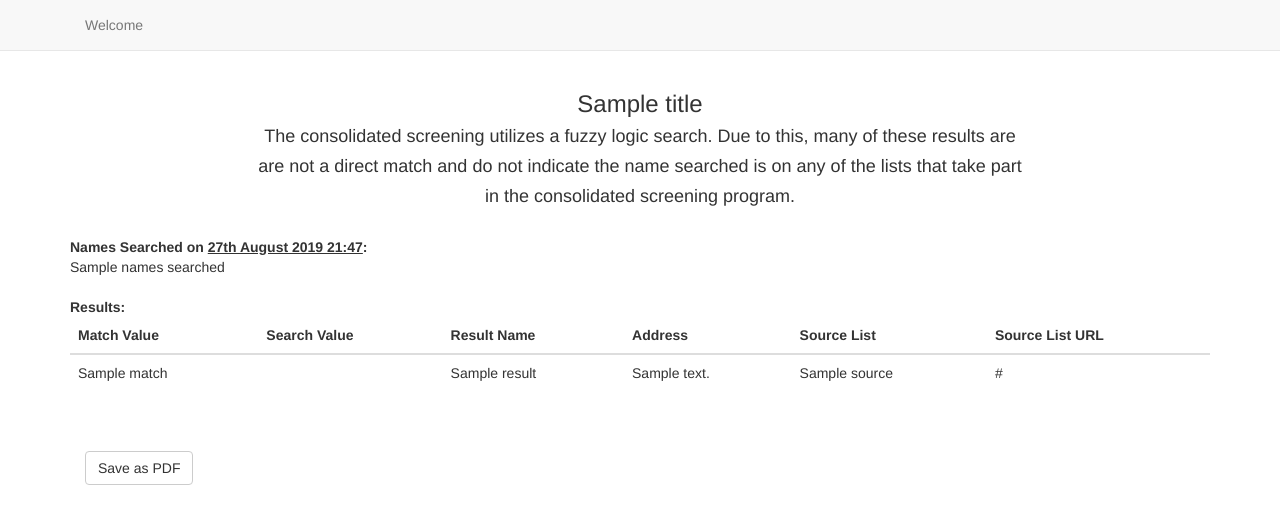
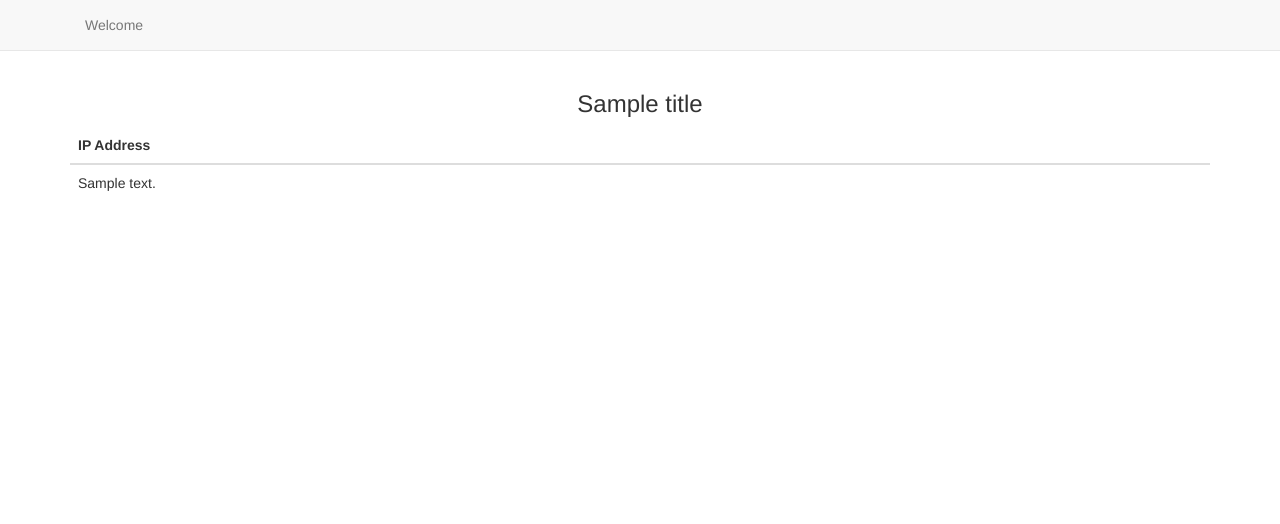
Before and after one commit to sherdwhite/python_challenge, a Django app: template templates/PythonChallengeApp/results.html in a window 1280 px wide. Shown: the top 524 px of the page. Run offline with Django 3.2, Linux system fonts and the light colour scheme; tables that the repository leaves empty hold one stand-in row (values such as "Sample post"); the template is opened without the code that fills it: values that come from a table or form of the project are taken from there, most other values are stand-ins (such as "Sample title", 1, 10 or a date in 2020); parts of the project's set-up code (start-up, migrations or seed data) failed here and were passed over; some libraries are stand-ins or nearby versions.

Commit message:
Basic Django UI Framework in.

```diff
--- a/Django/urls.py
+++ b/Django/urls.py
@@ -16,10 +16,12 @@ Including another URLconf
 from django.conf.urls import url
 from django.contrib import admin
 from django.conf.urls import include
+
 # from PythonChallengeApp import views   # removed, now using relative URLs for future proofing
 
 urlpatterns = [
-    #url(r'^$',views.index,name='index'),   #only needed if you want the base url to display index
-    url(r'^PythonChallenge/', include('PythonChallengeApp.urls')),  # makes visible urls start with ConsolidatedScreening
+    # url(r'^$',views.index,name='index'),   #only needed if you want the base url to display index
+    url(r'^PythonChallenge/', include('PythonChallengeApp.urls')),
+    # makes visible urls start with PythonChallenge
     url(r'^admin/', admin.site.urls),
 ]
--- a/PythonChallengeApp/admin.py
+++ b/PythonChallengeApp/admin.py
@@ -1,6 +1,4 @@
-from django.contrib import admin
-from PythonChallengeApp.models import InputFile
-from django.contrib import admin
+from PythonChallengeApp.models import IPAddresses
 from django.contrib import admin
 
-admin.site.register(InputFile)
+admin.site.register(IPAddresses)
--- a/PythonChallengeApp/models.py
+++ b/PythonChallengeApp/models.py
@@ -1,9 +1,8 @@
 from django.db import models
-import datetime
 
 
-class InputFile(models.Model):
-    names = models.CharField(max_length=2000)
+class IPAddresses(models.Model):
+    ip_address = models.GenericIPAddressField()
 
     def __str__(self):
-        return str(self.names)
+        return str(self.ip_address)
--- a/templates/PythonChallengeApp/results.html
+++ b/templates/PythonChallengeApp/results.html
@@ -4,33 +4,15 @@
     {% block body_block %}
         <h3>{{ title }}</h3>
 
-        <h4>The consolidated screening utilizes a fuzzy logic search.  Due to this, many of these results are</h4>
-        <h4>are not a direct match and do not indicate the name searched is on any of the lists that take part</h4>
-        <h4>in the consolidated screening program.</h4><br>
-
-        <B>Names Searched on <u>{% now "jS F Y H:i" %}</u>:</B><br>
-        {{ names_searched }}<br><br>
-
-        <B>Results:</B>
-        {% if screening_results %}
+        {% if ip_addresses %}
         <table class = "table">
             <thead class="thead-inverse">
-                <th>Match Value</th>
-                <th>Search Value</th>
-                <th>Result Name</th>
-                <th>Address</th>
-                <th>Source List</th>
-                <th>Source List URL</th>
+                <th>IP Address</th>
             </thead>
 
-        {% for result in screening_results %}
+        {% for ip in ip_addresses %}
         <tr>
-            <td>{% autoescape off %}{{ result.match }}{% endautoescape %}</td>
-            <td>{{ result.searched }}</td>
-            <td>{{ result.name }}</td>
-            <td>{% autoescape off %}{{ result.addresses }}{% endautoescape %}</td>
-            <td>{{ result.source }}</td>
-            <td>{{ result.url }}</td>
+            <td>{{ ip.ip_address }}</td>
         </tr>
         {% endfor %}
 
@@ -40,9 +22,4 @@
 
         {% endif %}<br><br>
 
-        <div class="container">
-            <input class='btn btn-default' type = "submit" name = "create_pdf" class ='button' value="Save as PDF" onClick="javascript:window.print()">
-        </div>
-        <br><br>
-
     {% endblock %}
```
Also changed, not shown: PythonChallengeApp/forms.py (+2 -8 lines), PythonChallengeApp/views.py (+21 -12 lines), templates/PythonChallengeApp/index.html (+4 -4 lines), PythonChallengeApp/migrations/0001_initial.py (added), PythonChallengeApp/migrations/__init__.py (added).
